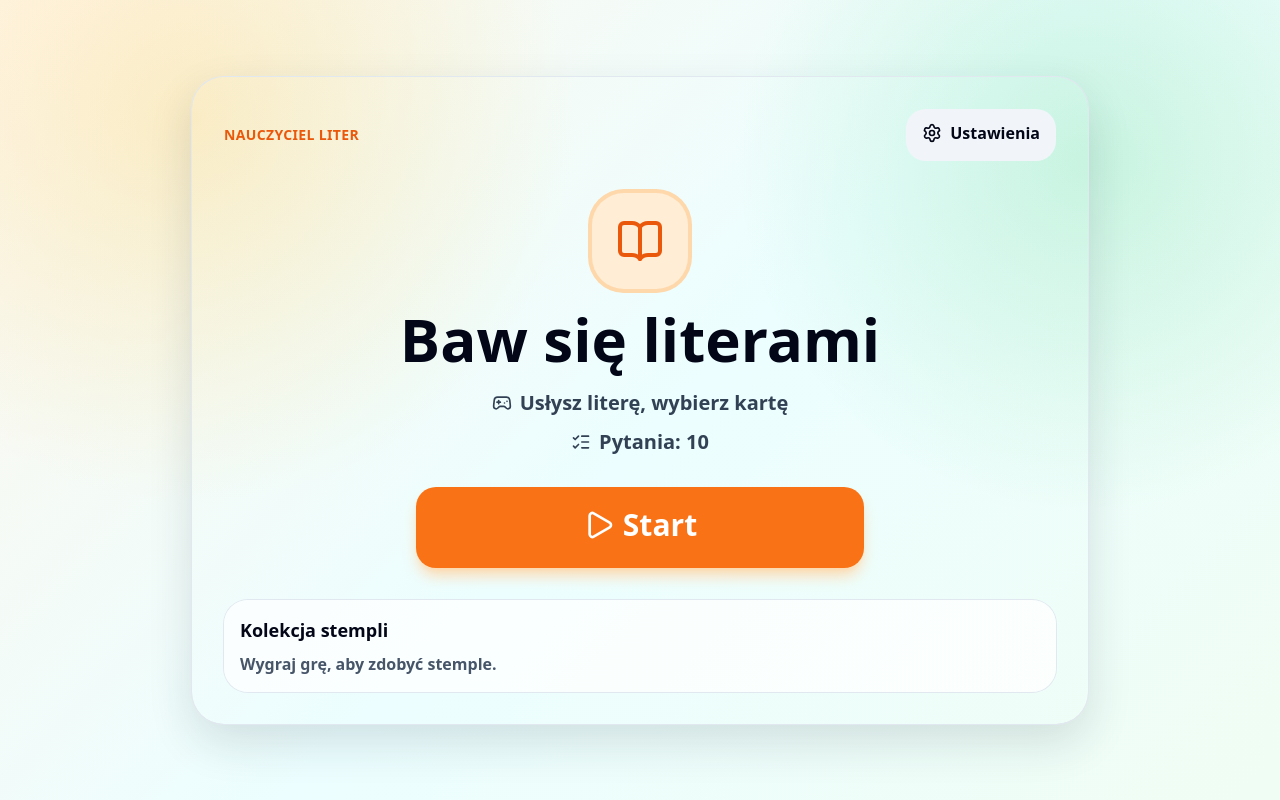
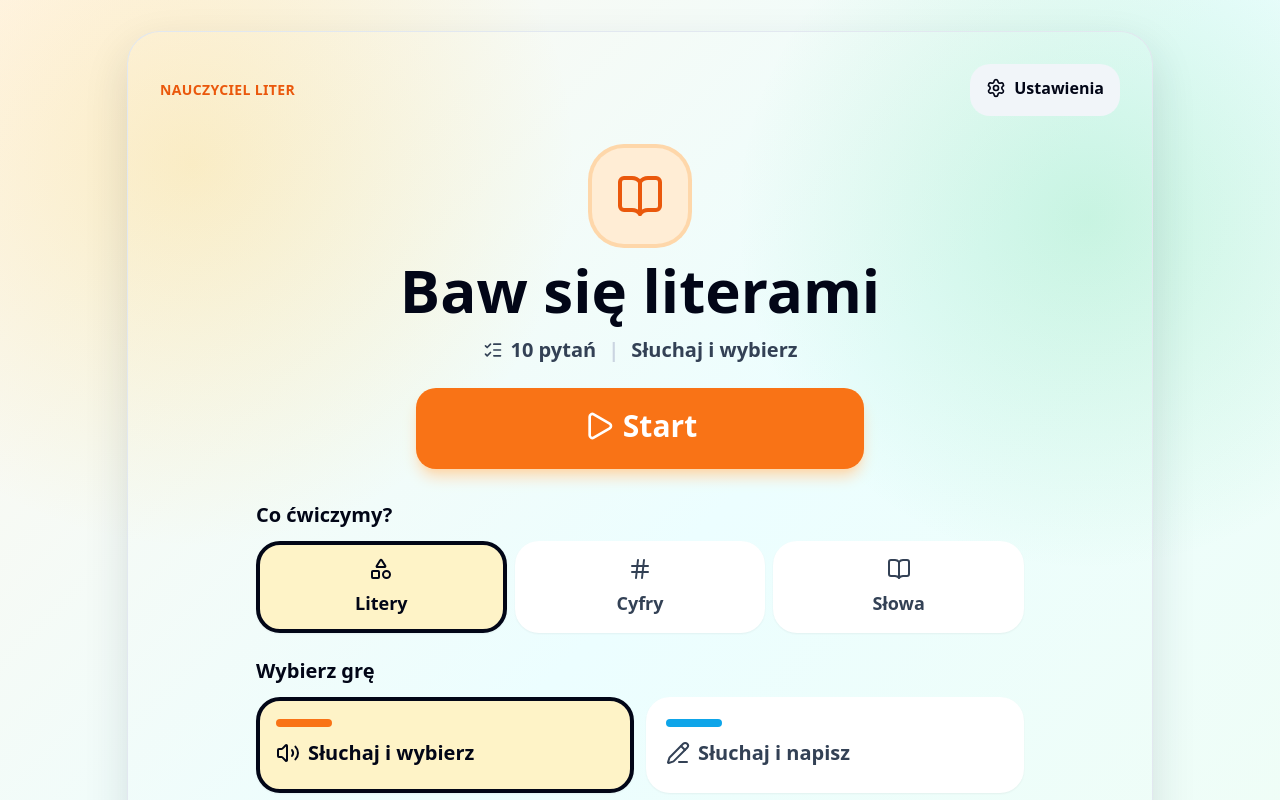
Before and after one commit to adrbin/letters-teacher, a React (Vite) app: page / in a window 1280 px wide. Shown: the top 800 px of the page. Built offline with nearby package versions, Linux system fonts and the light colour scheme.

Commit message:
Move setup controls to the home screen

```diff
--- a/src/App.tsx
+++ b/src/App.tsx
@@ -5,10 +5,10 @@ import { ResultsScreen } from "./components/ResultsScreen";
 import { SettingsScreen } from "./components/SettingsScreen";
 import { speechLocales } from "./data/letters";
 import { createSession, summarizeSession, type SessionState } from "./game/session";
-import { loadAppSettings, saveAppSettings } from "./game/settings";
+import { loadAppSettings, saveAppSettings, updateSessionSetting } from "./game/settings";
 import { loadStamps, saveStamp } from "./game/stamps";
 import { useSpeechSynthesis } from "./hooks/useSpeechSynthesis";
-import type { AppSettings, EarnedStamp, SessionSettings } from "./types";
+import type { AppSettings, CharacterSet, EarnedStamp, GameMode, SessionSettings } from "./types";
 
 type AppView = "home" | "settings";
 
@@ -45,6 +45,10 @@ export default function App() {
 
   const setSettings = (settings: SessionSettings) => {
     setAppSettings((current) => ({ ...current, session: settings }));
+  };
+
+  const setSessionSetting = <Key extends keyof SessionSettings>(key: Key, value: SessionSettings[Key]) => {
+    setAppSettings((current) => ({ ...current, session: updateSessionSetting(current.session, key, value) }));
   };
 
   const setReadUiActionsAloud = (readUiActionsAloud: boolean) => {
@@ -103,6 +107,8 @@ export default function App() {
       settings={settings}
       stamps={stamps.filter((stamp) => stamp.language === settings.language && stamp.characterSet === settings.characterSet)}
       onStart={startSession}
+      onCharacterSetChange={(characterSet: CharacterSet) => setSessionSetting("characterSet", characterSet)}
+      onGameModeChange={(gameMode: GameMode) => setSessionSetting("gameMode", gameMode)}
       onOpenSettings={() => setView("settings")}
       onUiAction={speakUiAction}
     />
--- a/src/components/HomeScreen.tsx
+++ b/src/components/HomeScreen.tsx
@@ -1,20 +1,47 @@
-import { BookOpen, Gamepad2, ListChecks, Play, Settings } from "lucide-react";
+import {
+  BookOpen,
+  Hash,
+  ListChecks,
+  Mic,
+  MousePointerClick,
+  PencilLine,
+  Play,
+  Settings,
+  Shapes,
+  Volume2,
+  type LucideIcon
+} from "lucide-react";
 import { getCopy } from "../i18n";
-import type { EarnedStamp, SessionSettings } from "../types";
+import type { CharacterSet, EarnedStamp, GameMode, SessionSettings } from "../types";
 import { IconLabel } from "./IconLabel";
 import { StampCollection } from "./StampBadge";
+
+const characterOptions: Array<{ characterSet: CharacterSet; icon: LucideIcon }> = [
+  { characterSet: "letters", icon: Shapes },
+  { characterSet: "digits", icon: Hash },
+  { characterSet: "words", icon: BookOpen }
+];
+
+const gameOptions: Array<{ mode: GameMode; accent: string; icon: LucideIcon }> = [
+  { mode: "hear-pick", accent: "bg-orange-500", icon: Volume2 },
+  { mode: "hear-write", accent: "bg-sky-500", icon: PencilLine },
+  { mode: "see-pick-sound", accent: "bg-emerald-500", icon: MousePointerClick },
+  { mode: "see-say", accent: "bg-fuchsia-500", icon: Mic }
+];
 
 type Props = {
   settings: SessionSettings;
   stamps: EarnedStamp[];
   onStart: () => void;
+  onCharacterSetChange: (characterSet: CharacterSet) => void;
+  onGameModeChange: (gameMode: GameMode) => void;
   onOpenSettings: () => void;
   onUiAction: (label: string) => void;
 };
 
-export function HomeScreen({ settings, stamps, onStart, onOpenSettings, onUiAction }: Props) {
+export function HomeScreen({ settings, stamps, onStart, onCharacterSetChange, onGameModeChange, onOpenSettings, onUiAction }: Props) {
   const copy = getCopy(settings.language);
-  const gameTitle = copy.gameTitles[settings.characterSet][settings.gameMode];
+  const shortGameTitle = copy.gameShortTitles[settings.characterSet][settings.gameMode];
 
   const handleAction = (label: string, action: () => void) => {
     onUiAction(label);
@@ -23,7 +50,7 @@ export function HomeScreen({ settings, stamps, onStart, onOpenSettings, onUiActi
 
   return (
     <main className="page-shell flex min-h-screen items-center justify-center p-4 sm:p-8">
-      <section className="w-full max-w-4xl rounded-[2rem] bg-white/92 p-5 text-center shadow-soft ring-1 ring-slate-200 sm:p-8">
+      <section className="w-full max-w-5xl rounded-[2rem] bg-white/92 p-5 text-center shadow-soft ring-1 ring-slate-200 sm:p-8">
         <header className="flex items-center justify-between gap-3 text-left">
           <p className="text-sm font-black uppercase tracking-wide text-orange-600">{copy.appName}</p>
           <button
@@ -37,22 +64,19 @@ export function HomeScreen({ settings, stamps, onStart, onOpenSettings, onUiActi
           </button>
         </header>
 
-        <div className="mx-auto mt-8 grid max-w-2xl justify-items-center gap-5">
+        <div className="mx-auto mt-8 grid max-w-2xl justify-items-center gap-4">
           <div className="grid h-24 w-24 place-items-center rounded-[2rem] bg-orange-100 text-orange-600 ring-4 ring-orange-200">
             <BookOpen aria-hidden="true" focusable="false" className="h-12 w-12" />
           </div>
           <h1 className="text-4xl font-black leading-tight text-slate-950 sm:text-6xl">{copy.headline[settings.characterSet]}</h1>
-          <div className="grid gap-2 text-xl font-black text-slate-700">
-            <p>
-              <IconLabel icon={Gamepad2} iconClassName="h-5 w-5">
-                {gameTitle}
-              </IconLabel>
-            </p>
-            <p>
-              <IconLabel icon={ListChecks} iconClassName="h-5 w-5">
-                {copy.questions}: {settings.questionCount}
-              </IconLabel>
-            </p>
+          <div className="flex flex-wrap items-center justify-center gap-x-3 gap-y-1 text-lg font-black text-slate-700 sm:text-xl">
+            <IconLabel icon={ListChecks} iconClassName="h-5 w-5">
+              {copy.questionCountSummary(settings.questionCount)}
+            </IconLabel>
+            <span aria-hidden="true" className="text-slate-300">
+              |
+            </span>
+            <span>{shortGameTitle}</span>
           </div>
           <button
             className="control-button mt-2 w-full max-w-md bg-orange-500 px-6 py-5 text-3xl text-white shadow-lg shadow-orange-200"
@@ -65,6 +89,66 @@ export function HomeScreen({ settings, stamps, onStart, onOpenSettings, onUiActi
           </button>
         </div>
 
+        <div className="mx-auto mt-8 grid max-w-3xl gap-6 text-left">
+          <section aria-labelledby="practice-type-heading" className="grid gap-3">
+            <h2 id="practice-type-heading" className="text-xl font-black text-slate-950">
+              {copy.choosePractice}
+            </h2>
+            <div className="grid grid-cols-3 gap-2">
+              {characterOptions.map((option) => {
+                const active = settings.characterSet === option.characterSet;
+                const CharacterIcon = option.icon;
+                const title = copy.characterSetTabs[option.characterSet];
+                return (
+                  <button
+                    key={option.characterSet}
+                    className={`min-h-20 rounded-3xl border-4 p-3 text-center shadow-sm transition ${
+                      active ? "border-slate-950 bg-amber-100 text-slate-950" : "border-transparent bg-white text-slate-700"
+                    }`}
+                    type="button"
+                    aria-pressed={active}
+                    onClick={() => handleAction(title, () => onCharacterSetChange(option.characterSet))}
+                  >
+                    <IconLabel icon={CharacterIcon} iconClassName="h-6 w-6" className="flex-col gap-1 text-lg font-black">
+                      {title}
+                    </IconLabel>
+                  </button>
+                );
+              })}
+            </div>
+          </section>
+
+          <section aria-labelledby="game-mode-heading" className="grid gap-3">
+            <h2 id="game-mode-heading" className="text-xl font-black text-slate-950">
+              {copy.chooseGame}
+            </h2>
+            <div className="grid gap-3 sm:grid-cols-2">
+              {gameOptions.map((game) => {
+                const active = settings.gameMode === game.mode;
+                const title = copy.gameTitles[settings.characterSet][game.mode];
+                const shortTitle = copy.gameShortTitles[settings.characterSet][game.mode];
+                return (
+                  <button
+                    key={game.mode}
+                    className={`min-h-24 rounded-3xl border-4 p-4 text-left shadow-sm transition ${
+                      active ? "border-slate-950 bg-amber-100 text-slate-950" : "border-transparent bg-white text-slate-700"
+                    }`}
+                    type="button"
+                    aria-label={title}
+                    aria-pressed={active}
+                    onClick={() => handleAction(title, () => onGameModeChange(game.mode))}
+                  >
+                    <span className={`mb-3 block h-2 w-14 rounded-full ${game.accent}`} />
+                    <IconLabel icon={game.icon} className="justify-start text-xl font-black">
+                      {shortTitle}
+                    </IconLabel>
+                  </button>
+                );
+              })}
+            </div>
+          </section>
+        </div>
+
         <div className="mt-8 text-left">
           <StampCollection stamps={stamps} language={settings.language} />
         </div>
--- a/src/i18n.ts
+++ b/src/i18n.ts
@@ -5,9 +5,11 @@ type Copy = {
   headline: Record<CharacterSet, string>;
   language: string;
   questions: string;
+  questionCountSummary: (count: number) => string;
   letterCase: string;
   letterCaseOptions: Record<LetterCase, string>;
   characterSetTabs: Record<CharacterSet, string>;
+  choosePractice: string;
   chooseGame: string;
   settings: string;
   done: string;
@@ -59,6 +61,7 @@ type Copy = {
   collectionCompleteLabel: Record<CharacterSet, (count: number) => string>;
   collectionCompleteTitle: Record<CharacterSet, string>;
   gameTitles: Record<CharacterSet, Record<GameMode, string>>;
+  gameShortTitles: Record<CharacterSet, Record<GameMode, string>>;
   feedback: Record<string, string>;
 };
 
@@ -72,6 +75,7 @@ const copies: Record<LanguageCode, Copy> = {
     },
     language: "Language",
     questions: "Questions",
+    questionCountSummary: (count) => `${count} questions`,
     letterCase: "Letter case",
     letterCaseOptions: {
       uppercase: "Capital letters",
@@ -82,6 +86,7 @@ const copies: Record<LanguageCode, Copy> = {
       digits: "Digits",
       words: "Words"
     },
+    choosePractice: "What to practice?",
     chooseGame: "Choose a game",
     settings: "Settings",
     done: "Done",
@@ -192,6 +197,26 @@ const copies: Record<LanguageCode, Copy> = {
         "see-say": "See word, say it"
       }
     },
+    gameShortTitles: {
+      letters: {
+        "hear-pick": "Listen and pick",
+        "hear-write": "Listen and write",
+        "see-pick-sound": "Match sound",
+        "see-say": "See and say"
+      },
+      digits: {
+        "hear-pick": "Listen and pick",
+        "hear-write": "Listen and write",
+        "see-pick-sound": "Match sound",
+        "see-say": "See and say"
+      },
+      words: {
+        "hear-pick": "Listen and pick",
+        "hear-write": "Listen and spell",
+        "see-pick-sound": "Match sound",
+        "see-say": "See and say"
+      }
+    },
     feedback: {
       "This game is finished.": "This game is finished.",
       "Almost. Try once more.": "Almost. Try once more.",
@@ -208,6 +233,7 @@ const copies: Record<LanguageCode, Copy> = {
     },
     language: "Język",
     questions: "Pytania",
+    questionCountSummary: (count) => `${count} pytań`,
     letterCase: "Wielkość liter",
     letterCaseOptions: {
       uppercase: "Wielkie litery",
@@ -218,6 +244,7 @@ const copies: Record<LanguageCode, Copy> = {
       digits: "Cyfry",
       words: "Słowa"
     },
+    choosePractice: "Co ćwiczymy?",
     chooseGame: "Wybierz grę",
     settings: "Ustawienia",
     done: "Gotowe",
@@ -328,6 +355,26 @@ const copies: Record<LanguageCode, Copy> = {
         "see-say": "Zobacz słowo, powiedz je"
       }
     },
+    gameShortTitles: {
+      letters: {
+        "hear-pick": "Słuchaj i wybierz",
+        "hear-write": "Słuchaj i napisz",
+        "see-pick-sound": "Dopasuj dźwięk",
+        "see-say": "Zobacz i powiedz"
+      },
+      digits: {
+        "hear-pick": "Słuchaj i wybierz",
+        "hear-write": "Słuchaj i napisz",
+        "see-pick-sound": "Dopasuj dźwięk",
+        "see-say": "Zobacz i powiedz"
+      },
+      words: {
+        "hear-pick": "Słuchaj i wybierz",
+        "hear-write": "Słuchaj i ułóż",
+        "see-pick-sound": "Dopasuj dźwięk",
+        "see-say": "Zobacz i powiedz"
+      }
+    },
     feedback: {
       "This game is finished.": "Ta gra jest zakończona.",
       "Almost. Try once more.": "Prawie. Spróbuj jeszcze raz.",
```
Also changed, not shown: src/components/SettingsScreen.tsx (+8 -89 lines), 1 other file (tests, documents, lock files or other folders).
